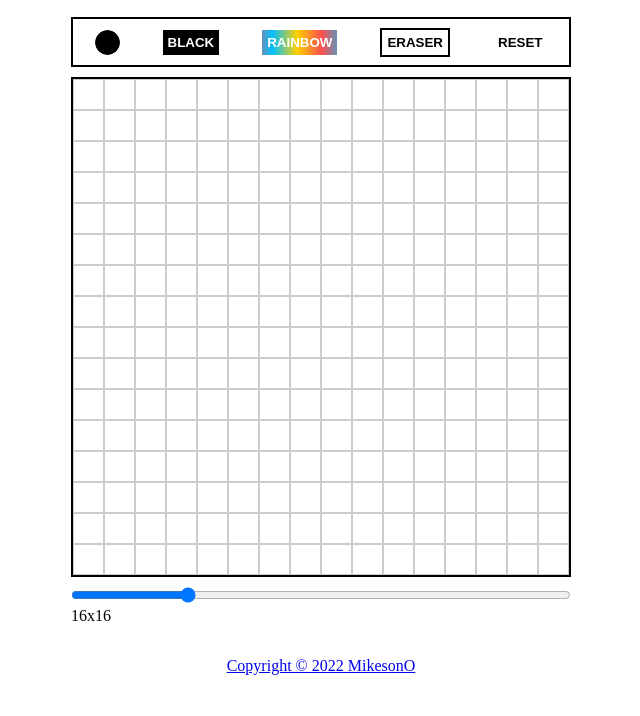
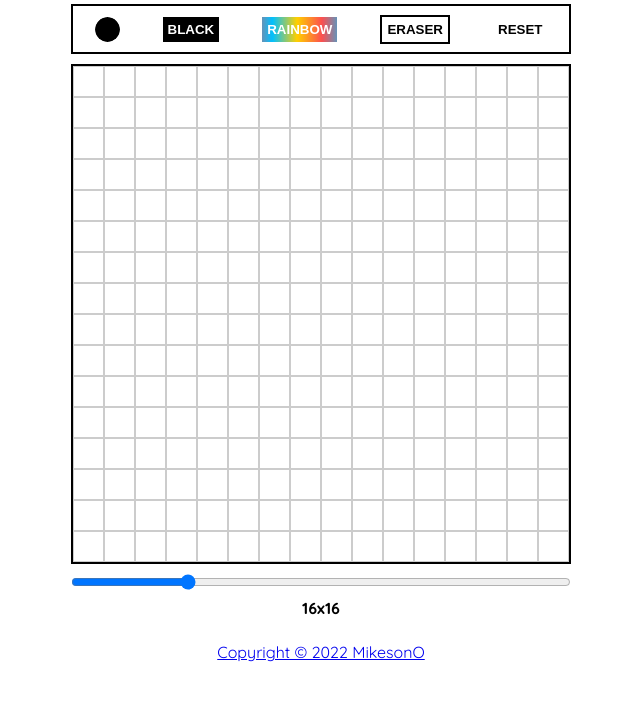
Before and after one commit to MikesonO/etch-a-sketch, a plain HTML site: page index.html in a window 1280 px wide. Shown: the part 84-800 px from the top of the page, without its empty margins (319-959 px from the left). Drawn offline with Linux system fonts and the light colour scheme.

Commit message:
Add new font + style changes to #slider

```diff
--- a/styles.css
+++ b/styles.css
@@ -1,3 +1,5 @@
+@import url('https://fonts.googleapis.com/css2?family=Quicksand:wght@300;400;500;600;700&display=swap');
+
 /* ELEMENT SELECTORS */
 *,
 *::after,
@@ -7,10 +9,14 @@
   box-sizing: border-box;
 }
 
+body{
+  font-family: 'Quicksand', sans-serif;
+}
+
 header,
 footer {
-  margin: 1rem 0;
-  padding: 1rem;
+  margin: 0.75rem 0;
+  padding: 0.75rem;
 }
 
 
@@ -126,6 +132,18 @@ footer {
   justify-content:space-around
 }
 
+#slider{
+  display: flex;
+  flex-direction: column;
+  align-items: center;
+  justify-content: center;
+  gap: 0.5rem;
+}
+
+.gridInfo{
+  font-weight: bold;
+}
+
 
 #canvas {
   display: inline-grid;
```
